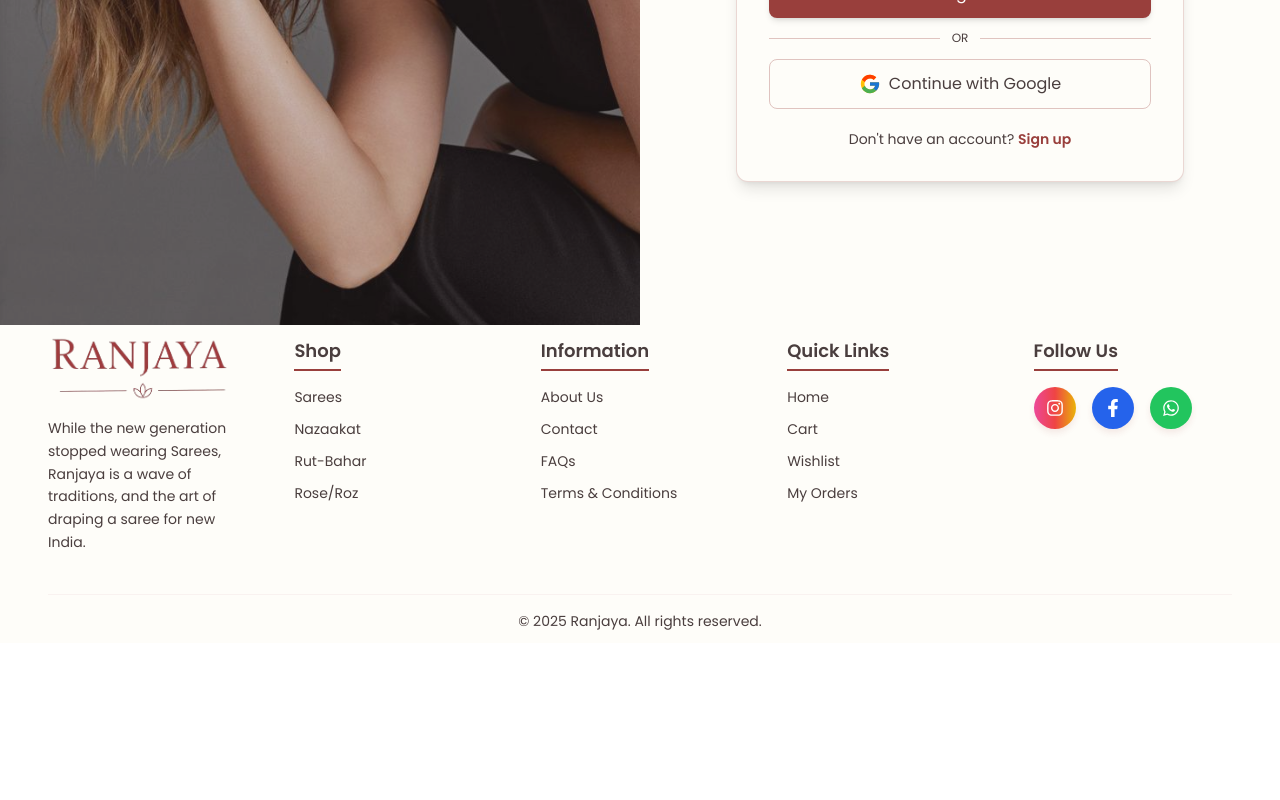
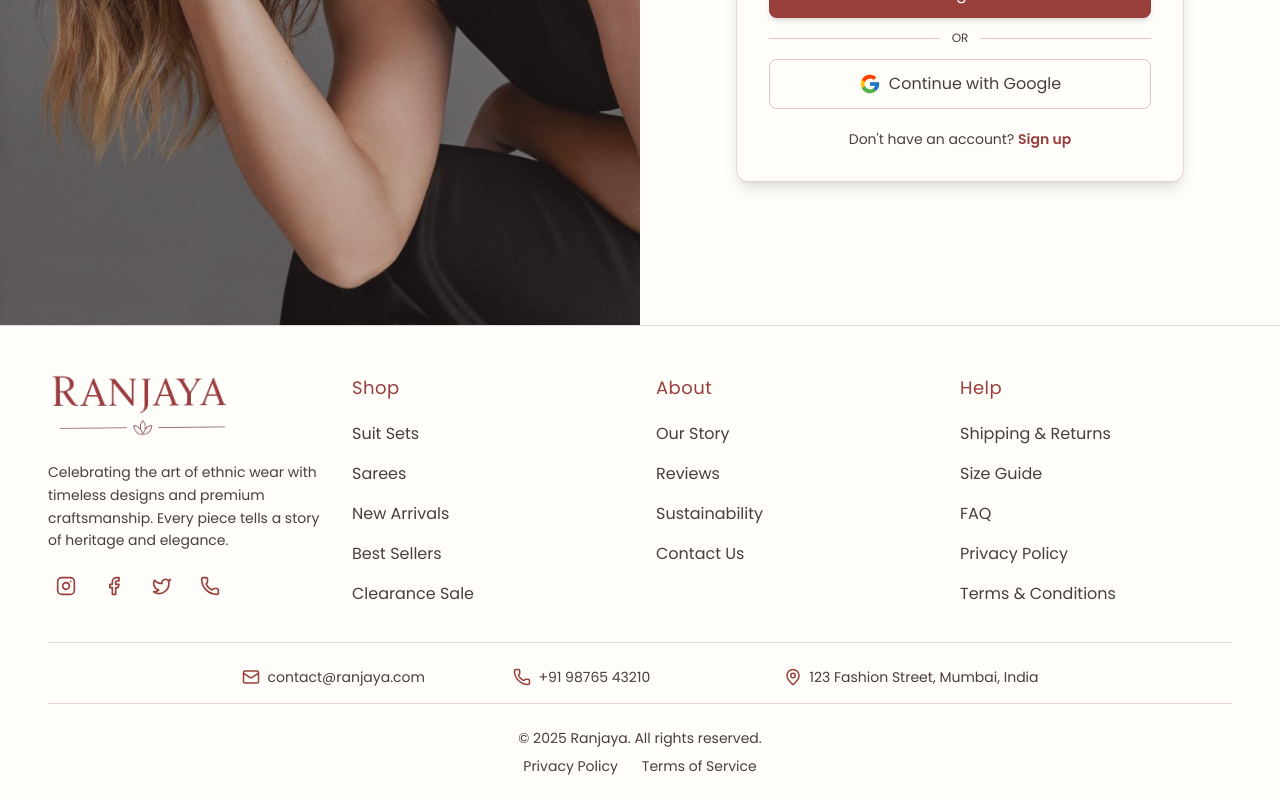
Before and after one commit to JairamDeo/Ranjaya-Clothing-Brand-Web-Application, a React (Vite) app in the folder client/: page /account in a window 1280 px wide. Shown: the part 635-1435 px from the top of the page. Before the commit the page ends 1278 px from the top, so only its background shows below. Built offline with nearby package versions, Linux system fonts and the light colour scheme.

Commit message:
Footer Design Update

```diff
--- a/client/src/App.css
+++ b/client/src/App.css
@@ -1,3 +1,4 @@
 #root {
   overflow-x: hidden;
+  overflow-y: hidden;
 }
--- a/client/src/components/Footer.jsx
+++ b/client/src/components/Footer.jsx
@@ -1,98 +1,165 @@
 import React from 'react';
 import { Link } from 'react-router-dom';
-import { FaInstagram, FaFacebookF, FaWhatsapp } from 'react-icons/fa';
+import { Instagram, Facebook, Twitter, Phone, Mail, MapPin } from 'lucide-react';
+// Import logo from assets
 import Logo from '../assets/Logo.png';
 
 const Footer = () => {
-  const socialLinks = [
+  const year = new Date().getFullYear();
+
+  // Footer Navigation Links
+  const footerLinks = [
     {
-      icon: <FaInstagram className="text-white text-lg" />,
-      href: 'https://www.instagram.com/',
-      bg: 'bg-gradient-to-r from-pink-500 via-red-500 to-yellow-500',
+      title: "Shop",
+      links: [
+        { name: "Suit Sets", path: "/suit-sets" },
+        { name: "Sarees", path: "/sarees" },
+        { name: "New Arrivals", path: "/new-arrivals" },
+        { name: "Best Sellers", path: "/best-sellers" },
+        { name: "Clearance Sale", path: "/clearance-sale" }
+      ]
     },
     {
-      icon: <FaFacebookF className="text-white text-lg" />,
-      href: 'https://www.facebook.com/',
-      bg: 'bg-blue-600',
+      title: "About",
+      links: [
+        { name: "Our Story", path: "/about-us" },
+        { name: "Reviews", path: "/reviews" },
+        { name: "Sustainability", path: "/sustainability" },
+        { name: "Contact Us", path: "/contact-us" }
+      ]
     },
     {
-      icon: <FaWhatsapp className="text-white text-lg" />,
-      href: 'https://www.whatsapp.com/',
-      bg: 'bg-green-500',
-    },
+      title: "Help",
+      links: [
+        { name: "Shipping & Returns", path: "/shipping" },
+        { name: "Size Guide", path: "/size-guide" },
+        { name: "FAQ", path: "/faq" },
+        { name: "Privacy Policy", path: "/privacy-policy" },
+        { name: "Terms & Conditions", path: "/terms" }
+      ]
+    }
+  ];
+
+  // Social Media Links
+  const socialLinks = [
+    { icon: <Instagram className="h-5 w-5" />, path: "https://instagram.com", label: "Instagram", hoverColor: "hover:bg-gradient-to-r from-purple-500 via-pink-500 to-yellow-500" },
+    { icon: <Facebook className="h-5 w-5" />, path: "https://facebook.com", label: "Facebook", hoverColor: "hover:bg-blue-600" },
+    { icon: <Twitter className="h-5 w-5" />, path: "https://twitter.com", label: "Twitter", hoverColor: "hover:bg-sky-500" },
+    { icon: <Phone className="h-5 w-5" />, path: "tel:+919876543210", label: "Phone", hoverColor: "hover:bg-green-600" }
   ];
 
   return (
-    <footer className="bg-cream text-darkBrown items-center">
-      <div className="px-4 py-3 md:px-6 lg:px-12">
-        <div className="grid grid-cols-1 sm:grid-cols-2 lg:grid-cols-5 gap-y-12 gap-x-6 sm:gap-x-12">
-          {/* Logo Section */}
-          <div className="lg:col-span-1" data-aos="fade-right">
-            <img src={Logo} alt="Ranjaya Logo" className="h-16 mb-4" />
-            <p className="leading-relaxed text-sm">
-              While the new generation stopped wearing Sarees, Ranjaya is a wave of traditions, and the art of draping a saree for new India.
+    <footer className="bg-cream border-t border-maroon-20 pt-12 pb-6">
+      <div className="container mx-auto px-4 md:px-6 lg:px-12">
+        {/* Main Footer Content - Grid Layout */}
+        <div className="grid grid-cols-1 md:grid-cols-2 lg:grid-cols-4 gap-8 mb-8">
+          {/* Logo and About Column */}
+          <div className="space-y-4">
+            <Link to="/" className="inline-block transform transition-transform duration-300 hover:scale-105">
+              <img src={Logo} alt="Ranjaya" className="h-16" />
+            </Link>
+            <p className="text-darkBrown text-sm leading-relaxed">
+              Celebrating the art of ethnic wear with timeless designs and premium craftsmanship. Every piece tells a story of heritage and elegance.
             </p>
-          </div>
-
-          {/* Shop */}
-          <div data-aos="fade-up" data-aos-delay="100">
-            <h3 className="text-lg font-semibold border-b-2 border-maroon inline-block pb-1">Shop</h3>
-            <ul className="space-y-3 mt-4 text-sm">
-              {["Sarees", "Nazaakat", "Rut-Bahar", "Rose/Roz"].map((item, index) => (
-                <li key={index}>
-                  <Link to={`/shop/${item.toLowerCase().replace(/\//g, '-')}`} className="hover:underline transition-all duration-300 ease-in-out hover:scale-105">
-                    {item}
-                  </Link>
-                </li>
-              ))}
-            </ul>
-          </div>
-
-
-          {/* Information */}
-          <div data-aos="fade-up" data-aos-delay="150">
-            <h3 className="text-lg font-semibold border-b-2 border-maroon inline-block pb-1">Information</h3>
-            <ul className="space-y-3 mt-4 text-sm">
-              <li><Link to="/about" className="hover:underline transition-all duration-300 ease-in-out hover:scale-105">About Us</Link></li>
-              <li><Link to="/contact" className="hover:underline transition-all duration-300 ease-in-out hover:scale-105">Contact</Link></li>
-              <li><Link to="/faq" className="hover:underline transition-all duration-300 ease-in-out hover:scale-105">FAQs</Link></li>
-              <li><Link to="/terms" className="hover:underline transition-all duration-300 ease-in-out hover:scale-105">Terms & Conditions</Link></li>
-            </ul>
-          </div>
-
-          {/* Quick Links */}
-          <div data-aos="fade-up" data-aos-delay="200">
-            <h3 className="text-lg font-semibold border-b-2 border-maroon inline-block pb-1">Quick Links</h3>
-            <ul className="space-y-3 mt-4 text-sm">
-              <li><Link to="/" className="hover:underline transition-all duration-300 ease-in-out hover:scale-105">Home</Link></li>
-              <li><Link to="/cart" className="hover:underline transition-all duration-300 ease-in-out hover:scale-105">Cart</Link></li>
-              <li><Link to="/wishlist" className="hover:underline transition-all duration-300 ease-in-out hover:scale-105">Wishlist</Link></li>
-              <li><Link to="/orders" className="hover:underline transition-all duration-300 ease-in-out hover:scale-105">My Orders</Link></li>
-            </ul>
-          </div>
-
-          {/* Social Media */}
-          <div data-aos="fade-left" data-aos-delay="300">
-            <h3 className="text-lg font-semibold border-b-2 border-maroon inline-block pb-1">Follow Us</h3>
-            <div className="flex items-center space-x-4 mt-4">
-              {socialLinks.map(({ icon, href, bg }, index) => (
+            {/* Social Media Icons */}
+            <div className="flex space-x-3 mt-4">
+              {socialLinks.map((social, index) => (
                 <a
                   key={index}
-                  href={href}
+                  href={social.path}
                   target="_blank"
                   rel="noopener noreferrer"
-                  className={`${bg} p-3 rounded-full shadow-custom transition-all duration-300 ease-in-out transform hover:scale-110 hover:rotate-6`}
+                  aria-label={social.label}
+                  className={`bg-cream text-maroon ${social.hoverColor} hover:text-white p-2 rounded-full transition-all duration-300 transform hover:-translate-y-1 hover:shadow-lg`}
                 >
-                  {icon}
+                  {social.icon}
                 </a>
               ))}
             </div>
           </div>
+
+          {/* Footer Link Columns */}
+          {footerLinks.map((column, index) => (
+            <div key={index} className="space-y-4">
+              <h3 className="font-medium text-maroon tracking-wide text-lg relative inline-block">
+                {column.title}
+                <span className="absolute bottom-0 left-0 w-0 h-0.5 bg-maroon transition-all duration-300 group-hover:w-full"></span>
+              </h3>
+              <ul className="space-y-2">
+                {column.links.map((link, linkIndex) => (
+                  <li key={linkIndex}>
+                    <Link
+                      to={link.path}
+                      className="text-darkBrown hover:text-maroon transition-colors duration-300 relative group inline-block py-1"
+                    >
+                      <span>{link.name}</span>
+                      <span className="absolute left-0 bottom-0 w-0 h-0.5 bg-maroon transition-all duration-300 group-hover:w-full"></span>
+                    </Link>
+                  </li>
+                ))}
+              </ul>
+            </div>
+          ))}
         </div>
 
-        {/* Bottom Footer */}
-        <div className="mt-10 border-t border-lightPink/50 pt-4 text-center text-sm">
-          © {new Date().getFullYear()} Ranjaya. All rights reserved.
+        {/* Contact Information Bar */}
+        <div className='md:flex md:items-center md:justify-center border-t border-maroon-20'>
+          <div className=" pt-6 pb-4 grid grid-cols-1 md:grid-cols-2 lg:grid-cols-3 gap-4">
+            <div className="flex items-center space-x-2 text-darkBrown text-sm group">
+              <Mail size={18} className="text-maroon transform transition-all duration-300 group-hover:scale-110 group-hover:rotate-12" />
+              <a href="mailto:contact@ranjaya.com" className="hover:text-maroon transition-colors duration-300 relative inline-block">
+                contact@ranjaya.com
+                <span className="absolute left-0 bottom-0 w-0 h-0.5 bg-maroon transition-all duration-300 group-hover:w-full"></span>
+              </a>
+            </div>
+            <div className="flex items-center space-x-2 text-darkBrown text-sm group">
+              <Phone size={18} className="text-maroon transform transition-all duration-300 group-hover:scale-110 group-hover:rotate-12" />
+              <a href="tel:+919876543210" className="hover:text-maroon transition-colors duration-300 relative inline-block">
+                +91 98765 43210
+                <span className="absolute left-0 bottom-0 w-0 h-0.5 bg-maroon transition-all duration-300 group-hover:w-full"></span>
+              </a>
+            </div>
+            <div className="flex items-center space-x-2 text-darkBrown text-sm">
+              <MapPin size={18} className="text-maroon" />
+              <span>123 Fashion Street, Mumbai, India</span>
+            </div>
+          </div>
+        </div>
+
+        {/* Newsletter Subscription */}
+        {/* <div className="border-t border-maroon-20 py-6">
+          <div className="max-w-lg mx-auto">
+            <h3 className="text-center text-maroon font-medium mb-3">Subscribe to our newsletter</h3>
+            <form className="flex flex-col sm:flex-row gap-2">
+              <input
+                type="email"
+                placeholder="Your email address"
+                className="flex-grow px-3 py-2 border border-maroon-20 focus:border-maroon focus:ring-1 focus:ring-maroon outline-none rounded-md bg-cream transition-all duration-300"
+                required
+              />
+              <button
+                type="submit"
+                className="bg-maroon hover:bg-darkMaroon text-cream px-4 py-2 rounded-md transition-all duration-300 font-medium transform hover:scale-105 hover:shadow-md"
+              >
+                Subscribe
+              </button>
+            </form>
+          </div>
+        </div> */}
+
+        {/* Copyright Bar */}
+        <div className="border-t border-maroon-20 pt-6 text-center text-sm text-darkBrown">
+          <p>© {year} Ranjaya. All rights reserved.</p>
+          <div className="flex justify-center space-x-6 mt-2">
+            <Link to="/privacy-policy" className="hover:text-maroon transition-colors duration-300 relative group inline-block">
+              Privacy Policy
+              <span className="absolute left-0 bottom-0 w-0 h-0.5 bg-maroon transition-all duration-300 group-hover:w-full"></span>
+            </Link>
+            <Link to="/terms" className="hover:text-maroon transition-colors duration-300 relative group inline-block">
+              Terms of Service
+              <span className="absolute left-0 bottom-0 w-0 h-0.5 bg-maroon transition-all duration-300 group-hover:w-full"></span>
+            </Link>
+          </div>
         </div>
       </div>
     </footer>
```
